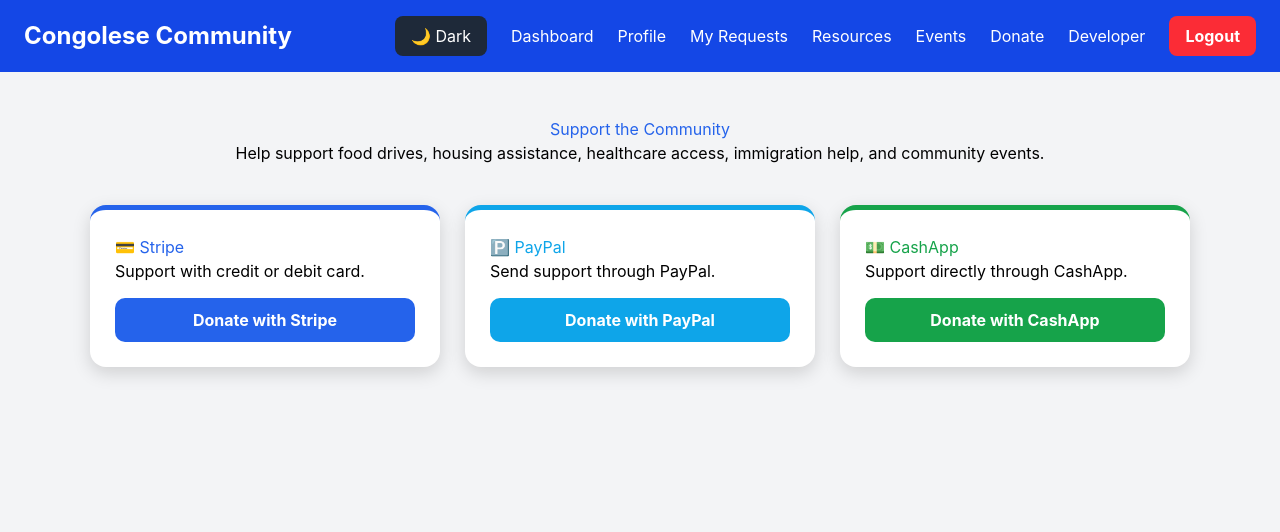
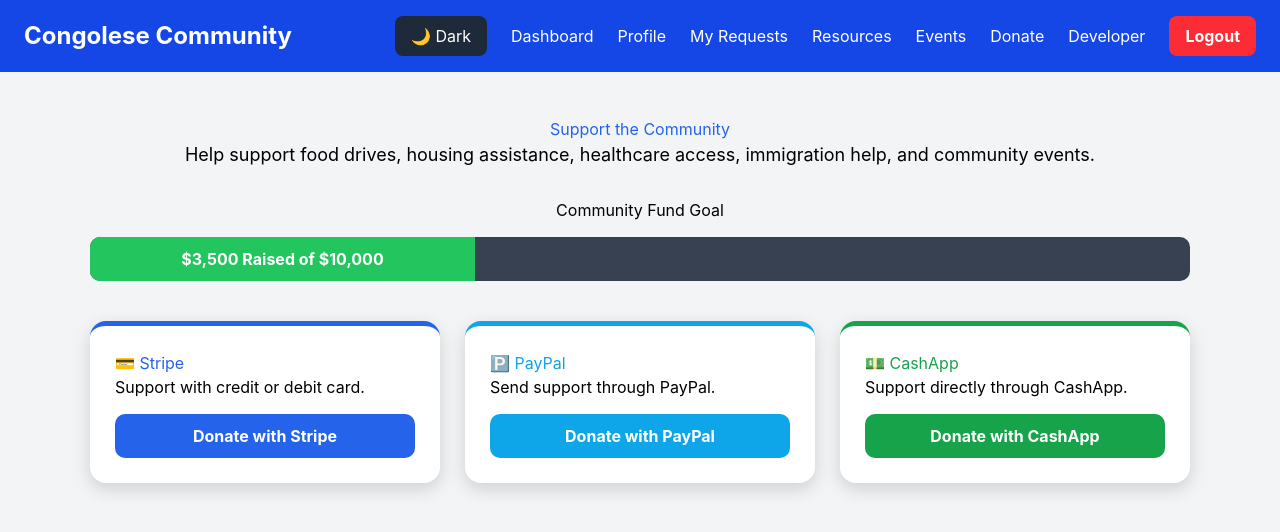
Before and after one commit to joekalala880/congolese-community-platform, a React app in the folder frontend/: page /donate in a window 1280 px wide. Shown: the top 532 px of the page. Built offline with nearby package versions, Linux system fonts and the light colour scheme; the HTML template or start-up script is replaced by a standard one.

Commit message:
Add donation links and progress goal

```diff
--- a/frontend/src/Donate.jsx
+++ b/frontend/src/Donate.jsx
@@ -24,6 +24,16 @@
     },
   ];
 
+  const handleDonate = (option) => {
+    if (option.title.includes("PayPal")) {
+      window.open("https://www.paypal.me/joekalala", "_blank");
+    } else if (option.title.includes("CashApp")) {
+      window.open("https://cash.app/$kalalajoe", "_blank");
+    } else {
+      alert("Stripe integration coming soon.");
+    }
+  };
+
   return (
     <>
       <Navbar />
@@ -41,10 +51,43 @@
             Support the Community
           </h1>
 
-          <p style={{ textAlign: "center", marginBottom: "40px" }}>
+          <p
+            style={{
+              textAlign: "center",
+              marginBottom: "30px",
+              fontSize: "18px",
+            }}
+          >
             Help support food drives, housing assistance, healthcare access,
             immigration help, and community events.
           </p>
+
+          <h2 style={{ textAlign: "center", marginBottom: "15px" }}>
+            Community Fund Goal
+          </h2>
+
+          <div
+            style={{
+              width: "100%",
+              background: "#374151",
+              borderRadius: "10px",
+              overflow: "hidden",
+              marginBottom: "40px",
+            }}
+          >
+            <div
+              style={{
+                width: "35%",
+                background: "#22c55e",
+                padding: "10px",
+                textAlign: "center",
+                color: "white",
+                fontWeight: "bold",
+              }}
+            >
+              $3,500 Raised of $10,000
+            </div>
+          </div>
 
           <div
             style={{
@@ -65,12 +108,11 @@
                 }}
               >
                 <h2 style={{ color: option.color }}>{option.title}</h2>
+
                 <p>{option.description}</p>
 
                 <button
-                  onClick={() =>
-                    alert("Donation payment setup coming soon.")
-                  }
+                  onClick={() => handleDonate(option)}
                   style={{
                     backgroundColor: option.color,
                     color: "white",
```
